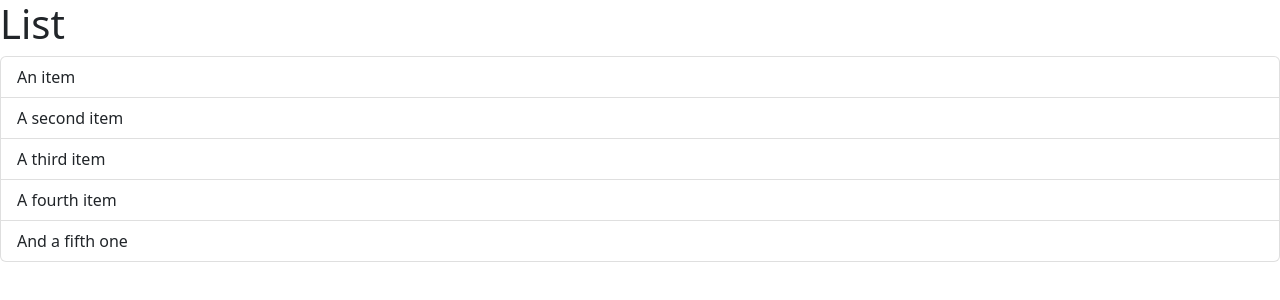
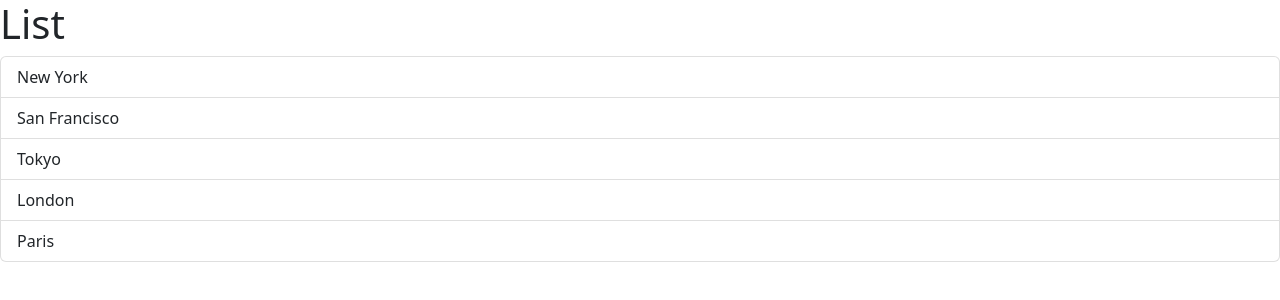
Before and after one commit to thisisvafa/React-Tutorial, a React (Vite) app: page / in a window 1280 px wide. Shown: the top 300 px of the page. Built offline with nearby package versions, Linux system fonts and the light colour scheme.

Commit message:
Rendering Lists

```diff
--- a/src/components/ListGroup.tsx
+++ b/src/components/ListGroup.tsx
@@ -1,15 +1,28 @@
 // import { Fragment } from "react";
 
 function ListGroup() {
+    const items = [
+        'New York',
+        'San Francisco',
+        'Tokyo',
+        'London',
+        'Paris'
+    ];
+
     return (
         <>
             <h1>List</h1>
-            <ul className="list-group">
+            {/* <ul className="list-group">
                 <li className="list-group-item">An item</li>
                 <li className="list-group-item">A second item</li>
                 <li className="list-group-item">A third item</li>
                 <li className="list-group-item">A fourth item</li>
                 <li className="list-group-item">And a fifth one</li>
+            </ul> */}
+            <ul className="list-group">
+                {items.map((item) => (
+                    <li key={item} className="list-group-item">{item}</li>
+                ))}
             </ul>
         </>
     );
```
Also changed, not shown: 1 other file (tests, documents, lock files or other folders).
